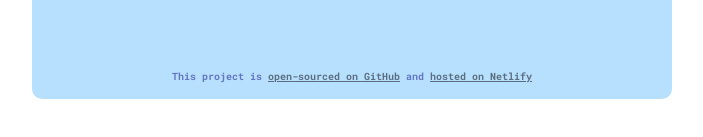
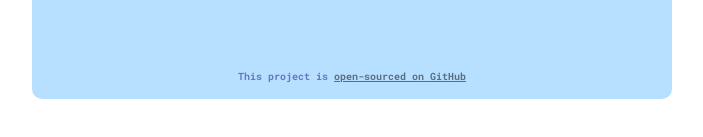
Before and after one commit to alina-vakulenko/weather-app-react, a React (Create React App) app: page / in a window 1280 px wide. Shown: the part 169-306 px from the top of the page, without its empty margins (288-991 px from the left). Built offline with nearby package versions, Linux system fonts and the light colour scheme; no server answers.

Commit message:
removed link to Netlify from footer

```diff
--- a/src/components/Footer.jsx
+++ b/src/components/Footer.jsx
@@ -11,15 +11,6 @@ export default function Footer() {
         rel="noreferrer"
       >
         open-sourced on GitHub
-      </a>{" "}
-      and{" "}
-      <a
-        href="https://bright-pony-d65684.netlify.app/"
-        title="Netlify"
-        target="_blank"
-        rel="noreferrer"
-      >
-        hosted on Netlify
       </a>
     </footer>
   );
```
